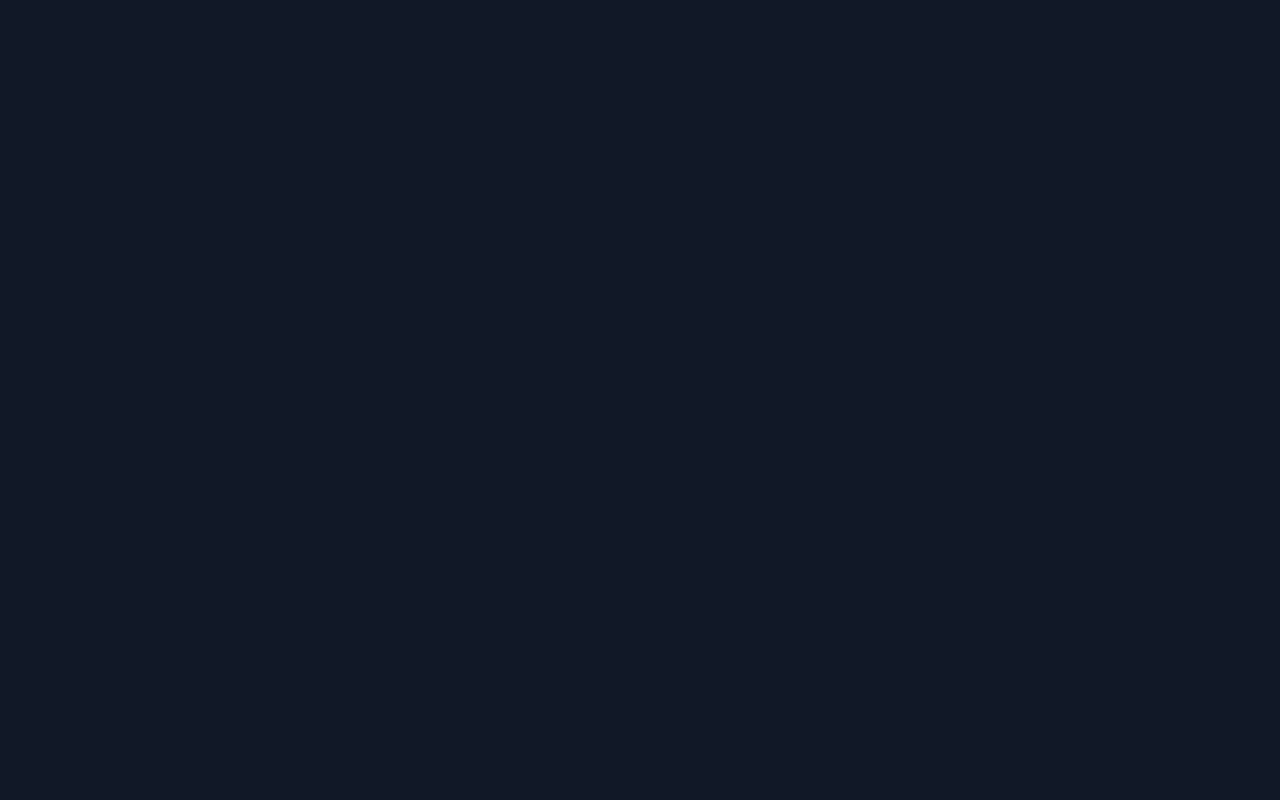
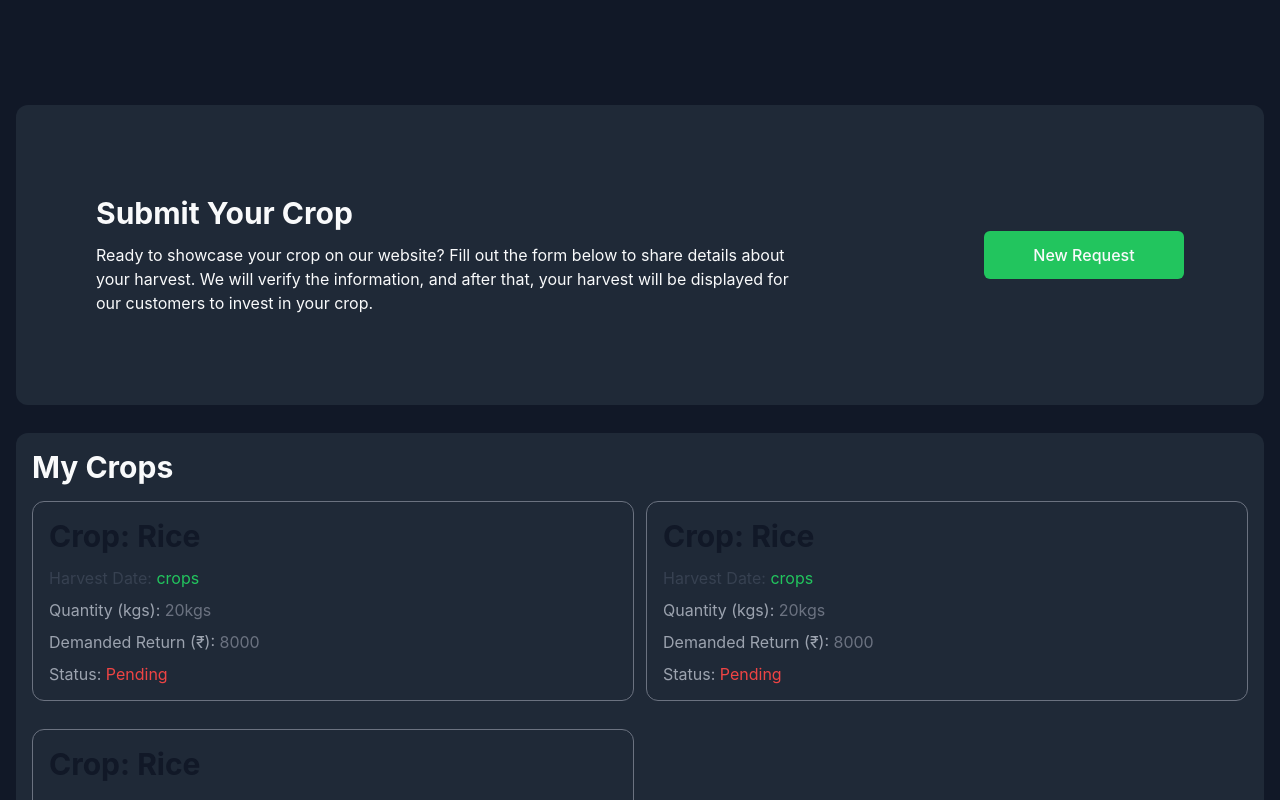
Before and after one commit to Abdulkalam14/FarmInvest, a React (Vite) app: page /home in a window 1280 px wide. Before the commit this address had no page. Shown: the top 800 px of the page. Built offline with nearby package versions, Linux system fonts and the light colour scheme.

Commit message:
farmer dashboard added

```diff
--- a/src/App.jsx
+++ b/src/App.jsx
@@ -15,6 +15,7 @@ import Farmersignup from './Pages/FarmerSignup';
 import EditProfile from './Pages/EditProfile';
 import FarmerForm from './Pages/FarmerForm';
 import SearchHarvest from './Pages/SearchHarvest';
+import FarmerHome from './Pages/FarmerHome';
 
 const isAuthenticated = () => {
   const accessToken = localStorage.getItem('accessToken');
@@ -62,8 +63,9 @@ function App() {
         <Route path="/select/:id" element={<InvestorRoute component={Choose} />} />
         <Route path="/searcharvest" element={<InvestorRoute component={SearchHarvest} />} />
         <Route path='/editprofile' element={<EditProfile/>}/>
-        <Route path='/farmerform' element={<FarmerForm/>}/>
       </Route>
+      <Route path='/farmerform' element={<FarmerForm/>}/>
+      <Route path='/home' element={<FarmerHome/>}/>
       <Route path="/signin" element={<Signin />} />
       <Route path="/signup" element={<Signup />} />
       <Route path="/farmersignup" element={<Farmersignup />} />
--- /dev/null
+++ b/src/Components/FarmerDashboard/CropCard.jsx
@@ -0,0 +1,24 @@
+import React from 'react'
+
+const CropCard = () => {
+    const status="Pending"
+  return (
+    <div className="w-full h-[200px] mx-auto flex flex-col border mb-4 border-gray-500 rounded-xl md:flex-row bg-gray-800 hover:bg-gray-700">
+                  <div className="p-4">
+                <div className='flex items-start'>
+               <h5 className="block mb-3 text-3xl font-bold text-gray-900 dark:text-white">Crop: <span>Rice</span></h5>
+               </div>
+                 <div className='text-start'>
+                <p className="mb-2  font-normal text-gray-700 dark:text-gray-400">Harvest Date: <span className='text-green-500'>crops</span></p>
+                <p className='mb-2 text-gray-400'>Quantity (kgs): <span className='text-gray-500'>20kgs</span></p>
+                <p className='mb-2 text-gray-400'>Demanded Return (₹): <span className='text-gray-500'>8000</span></p>
+                <p className='mb-2 text-gray-400'>Status: {status==="Completed"? <span className='text-green-500'>Completed</span>:
+                                                            status==="Pending"? <span className='text-red-500'>Pending</span>:
+                                                            <span className='text-yellow-500'>In-Process</span>}</p>
+                </div>
+                </div>
+    </div>
+  )
+}
+
+export default CropCard
--- a/src/Components/Home/Contactform.jsx
+++ b/src/Components/Home/Contactform.jsx
@@ -9,7 +9,7 @@ const Contactform = () => {
         </div>
         <div className='max-w-[1240px] mx-auto grid md:grid-cols-3 gap-6'>
             <div className='border-solid border-gray-50 h-60 w-60px bg-gray-700 rounded-lg p-5 shadow-2xl'>
-              <h1>Gov Plans</h1>
+              <h1>Pradhan Mantri Fasal Bima Yojana</h1>
               <p className='text-green-500'>Lorem, ipsum dolor sit amet consectetur adipisicing elit. Obcaecati eaque inventore, labore a sed cum ipsum ducimus, nisi eos nostrum illum aperiam quia sapiente consequuntur quisquam eligendi. Ullam, dolore tenetur.</p>
             </div>
             <div className='border-solid border-gray-50 h-60 w-60px bg-gray-700 rounded-lg p-5 shadow-2xl'>
--- a/src/Pages/Dashboard.jsx
+++ /dev/null
@@ -1,9 +0,0 @@
-import React from 'react'
-
-const Dashboard = () => {
-  return (
-    <div>Dashboard</div>
-  )
-}
-
-export default Dashboard
--- a/src/Pages/FarmerForm.jsx
+++ b/src/Pages/FarmerForm.jsx
@@ -1,12 +1,31 @@
 import React from 'react'
+import toast, {Toaster} from 'react-hot-toast';
 
 const FarmerForm = () => {
+  const AddCrop = async() =>{
+    try{
+      const payload = {
+        farmer,crop,expectedHarvestDate,totalInvestment,quantity
+      };
+      const addCropUrl = '';
+      const addToCartResponse = await axios.post(addCropUrl, payload);
+      if (addToCartResponse.status === 200) {
+        toast.success("Item added");
+      } else {
+        toast.error("failed")
+        throw new Error('Purchase failed')
+      }
+    }catch(error) {
+      console.error('Error:', error);
+    }
+  }
   return (
-    <div class="w-full max-w-2xl mx-auto mt-10 flex">
-    <div class="p-6 border border-gray-600 sm:rounded-md bg-gray-800">
+    <div class="w-full max-w-2xl mx-auto mt-10 flex items-center h-full">
+     <div className='w-full flex align-center h-full'>
+     <div class="p-6 border border-gray-600 sm:rounded-md bg-gray-800">
+     <h1 className='text-gray-50 font-bold text-xl mb-3'>Crop Details</h1>
       <form>
       <div className='border border-gray-600 p-3 mb-4 rounded-xl'>
-        <h1 className='text-gray-50 font-bold text-xl mb-3'>Crop Details</h1>
         <div className='flex flex-row gap-x-5'>
         <label class="block mb-6">
           <span class="text-gray-300">Crop Name</span>
@@ -23,10 +42,6 @@ const FarmerForm = () => {
           <input name="name" type="text" class="block w-full mt-1 p-2 border-gray-600 bg-gray-700 rounded-md  shadow-sm focus:border-indigo-300 focus:ring  focus:ring-indigo-200  focus:ring-opacity-50  placeholder-gray-500  text-gray-300" placeholder="Quantinty (kgs)"/>
         </label>
         <label class="mb-6">
-          <span class="text-gray-300">Cost (₹/kg)</span>
-          <input name="name" type="text" class="block w-full mt-1 p-2 border-gray-600 bg-gray-700 rounded-md  shadow-sm focus:border-indigo-300 focus:ring  focus:ring-indigo-200  focus:ring-opacity-50  placeholder-gray-500  text-gray-300" placeholder="Cost (₹/kg)"/>
-        </label>
-        <label class="mb-6">
           <span class="text-gray-300">Demanded Return(₹)</span>
           <input name="name" type="text" class="block w-full mt-1 p-2 border-gray-600 bg-gray-700 rounded-md  shadow-sm focus:border-indigo-300 focus:ring  focus:ring-indigo-200  focus:ring-opacity-50  placeholder-gray-500  text-gray-300" placeholder="Demanded Return (₹)"/>
         </label>
@@ -40,6 +55,8 @@ const FarmerForm = () => {
           </button>
         </div>
       </form>
+      <Toaster/>
+    </div>
     </div>
   </div>
   )
--- /dev/null
+++ b/src/Pages/FarmerHome.jsx
@@ -0,0 +1,34 @@
+import React from 'react'
+import CropCard from '../Components/FarmerDashboard/CropCard';
+
+const FarmerHome = () => {
+  return (
+    <div className='py-[25px] px-4 mx-auto max-w-screen-xl text-gray-50 h-screen flex justify-center'>
+        <div className='w-full flex justify-center mt-20'>
+            <div className='w-full'>
+            <div className='bg-gray-800 p-20 w-full h-[300px] rounded-xl flex justify-between items-center'>
+                <div className='flex items-start flex-col w-[700px]'>
+                    <h1 className='font-bold text-3xl mb-3'>Submit Your Crop</h1>
+                    <p>Ready to showcase your crop on our website? Fill out the form below to share details about your harvest. We will verify the
+                        information, and after that, your harvest will be displayed for our customers to invest in your crop.</p>
+                </div>
+            <a href="/farmerform" >
+            <button  className='bg-green-500 shadow-4xl w-[200px]
+            rounded-md font-medium my-6 mx-auto py-3 hover:bg-green-700'>New Request</button>
+            </a>
+            </div>
+            <div className='w-full h-auto mt-7 bg-gray-800 p-4 rounded-xl'>
+             <h1 className='font-bold text-3xl mb-4'>My Crops</h1>
+            <div className='grid grid-cols-2 w-full gap-3'>
+               <CropCard/>
+               <CropCard/>
+               <CropCard/>
+            </div>
+            </div>
+            </div>
+        </div>
+    </div>
+  )
+}
+
+export default FarmerHome
```
